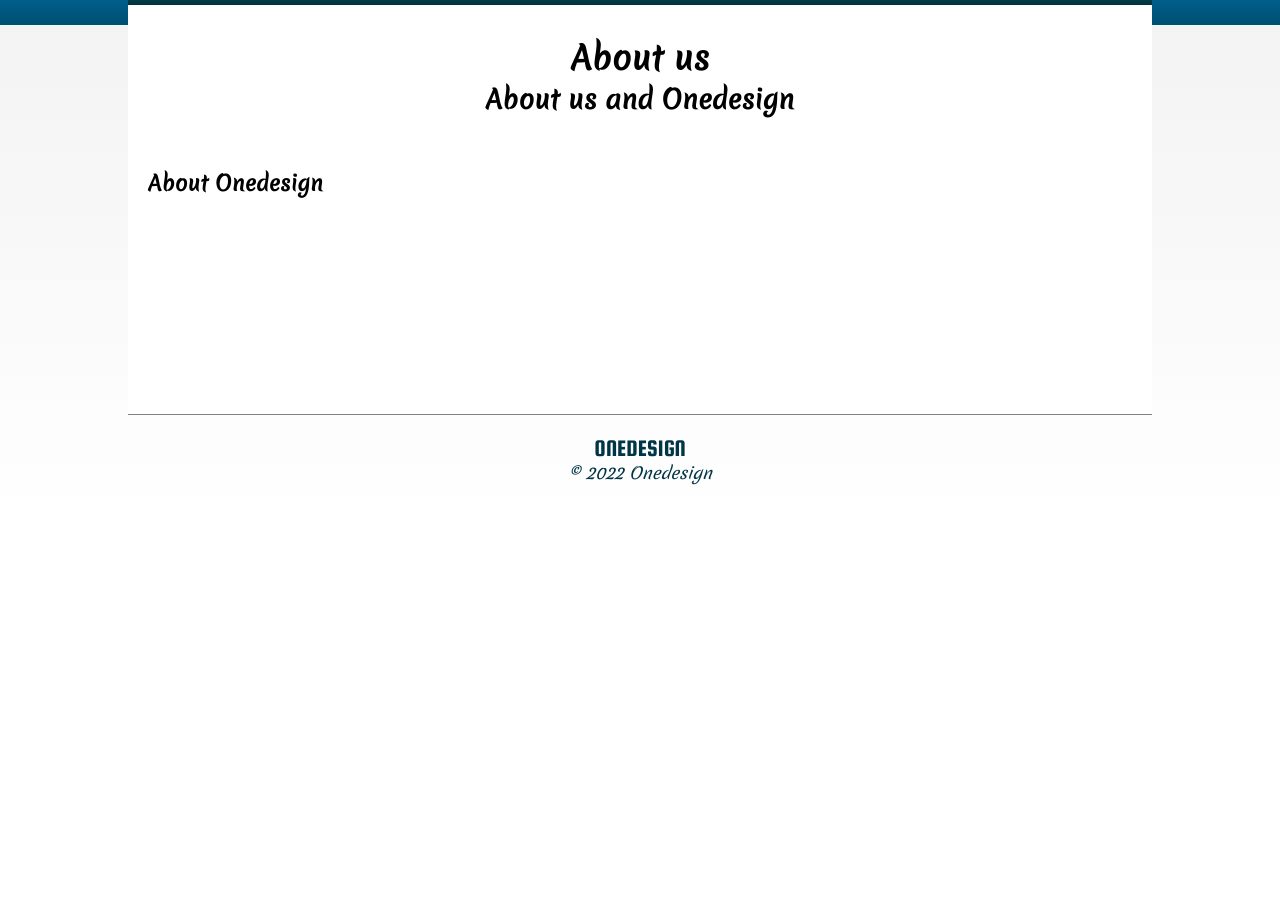
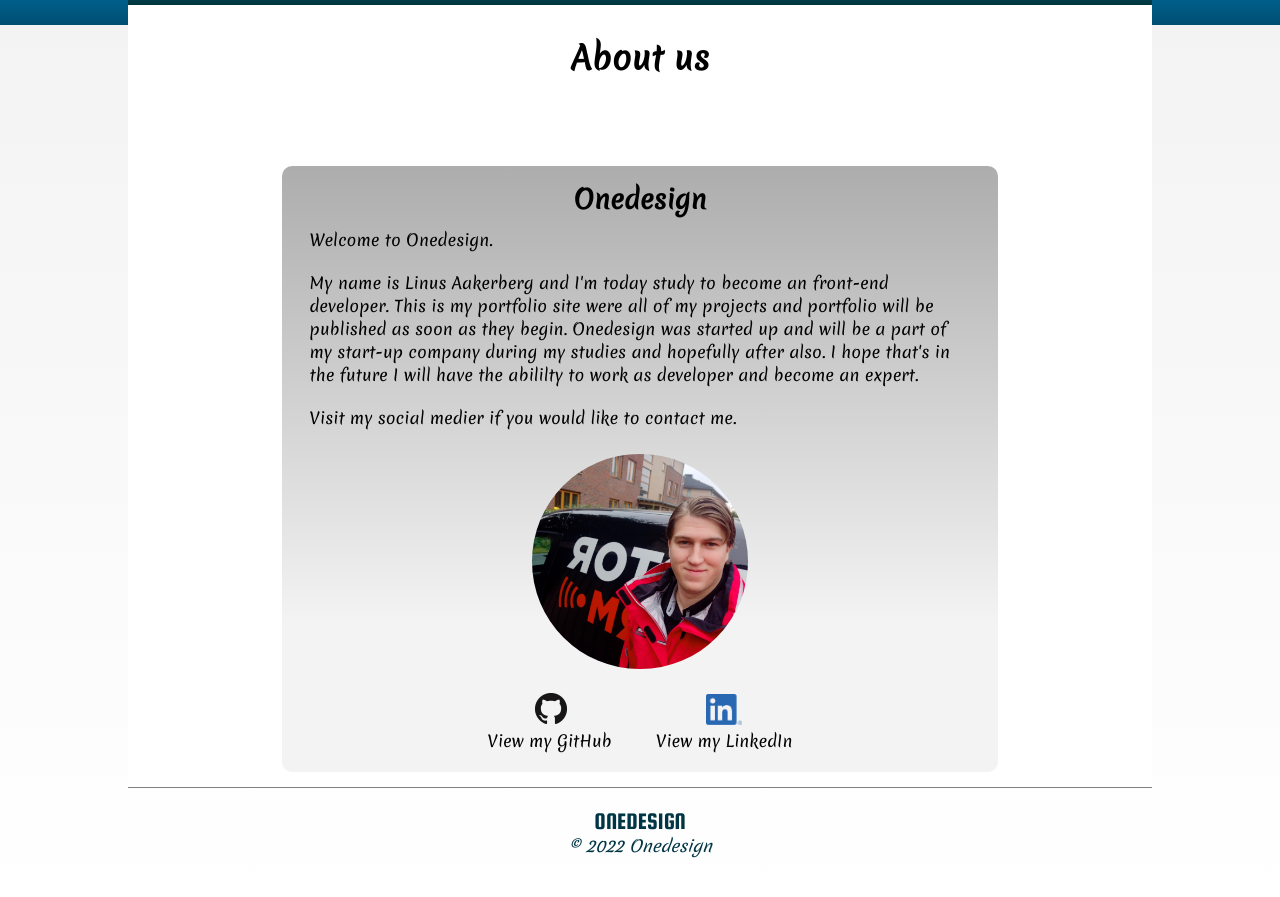
Before and after one commit to LAakerberg/Onedesign, a plain HTML site: page about.html in a window 1280 px wide. Shown: the part 275-1172 px from the top of the page. Before the commit the page ends 800 px from the top, so only its background shows below. Drawn offline with Linux system fonts and the light colour scheme.

Commit message:
About.html
update of about pages

```diff
--- a/about.html
+++ b/about.html
@@ -46,14 +46,53 @@
         <div class="introduction">
           <div>
             <h1>About us</h1>
-            <h2>About us and Onedesign</h2>
           </div>
         </div>
       </section>
       <section>
         <div class="main-content">
-          <div class="content-header"><h3>About Onedesign</h3></div>
-          <div class="portfolio-content"></div>
+          <div class="content-header"></div>
+          <div class="portfolio-spec container">
+            <div class="product-big">
+              <div class="product-bigtext about">
+                <h2>Onedesign</h2>
+                <p>Welcome to Onedesign.</p>
+                <p>
+                  My name is Linus Aakerberg and I'm today study to become an
+                  front-end developer. This is my portfolio site were all of my
+                  projects and portfolio will be published as soon as they
+                  begin. Onedesign was started up and will be a part of my
+                  start-up company during my studies and hopefully after also. I
+                  hope that's in the future I will have the abililty to work as
+                  developer and become an expert.
+                </p>
+                <p>Visit my social medier if you would like to contact me.</p>
+              </div>
+              <div class="about-pic">
+                <img src="/image/Onedesign-linus.jpg" class="about-img" />
+              </div>
+              <div class="profile-icon">
+                <li>
+                  <a
+                    href="https://github.com/LAakerberg"
+                    class="product-link"
+                    target="_blank"
+                    ><img src="assets/GitHub-Mark-32px.png" class="github" />
+                    <p>View my GitHub</p></a
+                  >
+                </li>
+                <li>
+                  <a
+                    href="https://www.linkedin.com/in/linus-%C3%A5kerberg-4126891b1/"
+                    class="product-link"
+                    target="_blank"
+                    ><img src="assets/LI-In-Bug.png" class="in" />
+                    <p>View my LinkedIn</p></a
+                  >
+                </li>
+              </div>
+            </div>
+          </div>
         </div>
       </section>
       <!--       <section>
--- a/css/style.css
+++ b/css/style.css
@@ -341,6 +341,38 @@ span {
     display: block;
 }
 
+/* About */
+
+.container {
+    height: 100%;
+}
+
+.about p {
+    text-align: left;
+}
+
+.about-img {
+    border-radius: 400px;
+    width: 30%;
+}
+
+.about-pic {
+    text-align: center;
+}
+
+.about-icon {
+
+}
+
+.profile-icon li {
+    display: inline-block;
+    padding: 20px;
+}
+
+.in {
+    width: 36px;
+}
+
 /* Footer style */
 
 footer {
--- a/js/details.js
+++ b/js/details.js
@@ -26,7 +26,7 @@
               <h3>${portfolio[id].name}</h3>
               <p>${portfolio[id].descriptions}</p>
             </div>
-            <div class="">
+            <div class="profile-icon">
             <li><a href="${portfolio[id].urlGithub}" class="product-link" target="_blank"><img src="assets/GitHub-Mark-32px.png" class="github" /></a><p>Github</p></li>
             <li><a href="${portfolio[id].url}" class="product-link" target="_blank"><span class="material-icons icon">web</span></a><p>Homepage</p></li>
             </div>
```
Also changed, not shown: assets/LI-In-Bug.png (added), image/Onedesign-linus.jpg (added).
